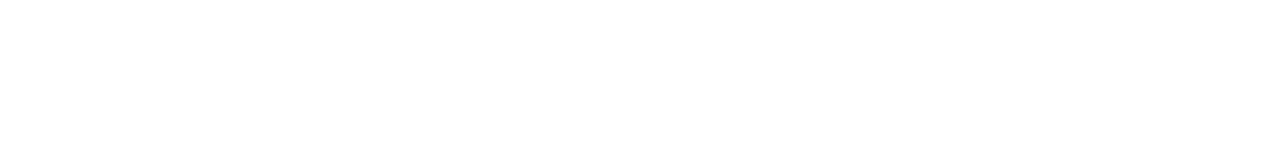
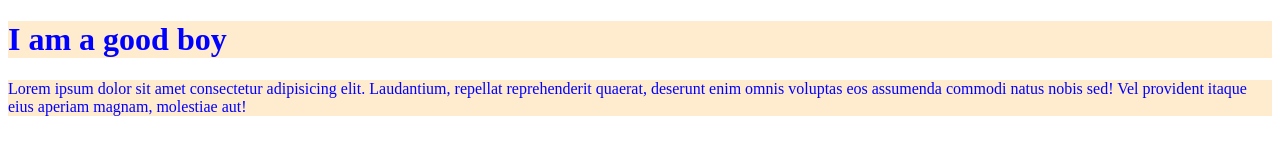
Before and after one commit to shakibhossain852/My-first-github-repo, a plain HTML site: page index.html in a window 1280 px wide. Drawn offline with Linux system fonts and the light colour scheme.

Commit message:
added my first blog

```diff
--- a/index.html
+++ b/index.html
@@ -4,8 +4,10 @@
     <meta charset="UTF-8">
     <meta name="viewport" content="width=device-width, initial-scale=1.0">
     <title>My first github repo</title>
+    <link rel="stylesheet" href="index1.css".css">
 </head>
 <body>
-
+    <h1>I am a good boy</h1>
+    <p>Lorem ipsum dolor sit amet consectetur adipisicing elit. Laudantium, repellat reprehenderit quaerat, deserunt enim omnis voluptas eos assumenda commodi natus nobis sed! Vel provident itaque eius aperiam magnam, molestiae aut!</p>
 </body>
 </html>
--- /dev/null
+++ b/index1.css
@@ -0,0 +1 @@
+h1,p{ color: blue; background-color: blanchedalmond;}
```
